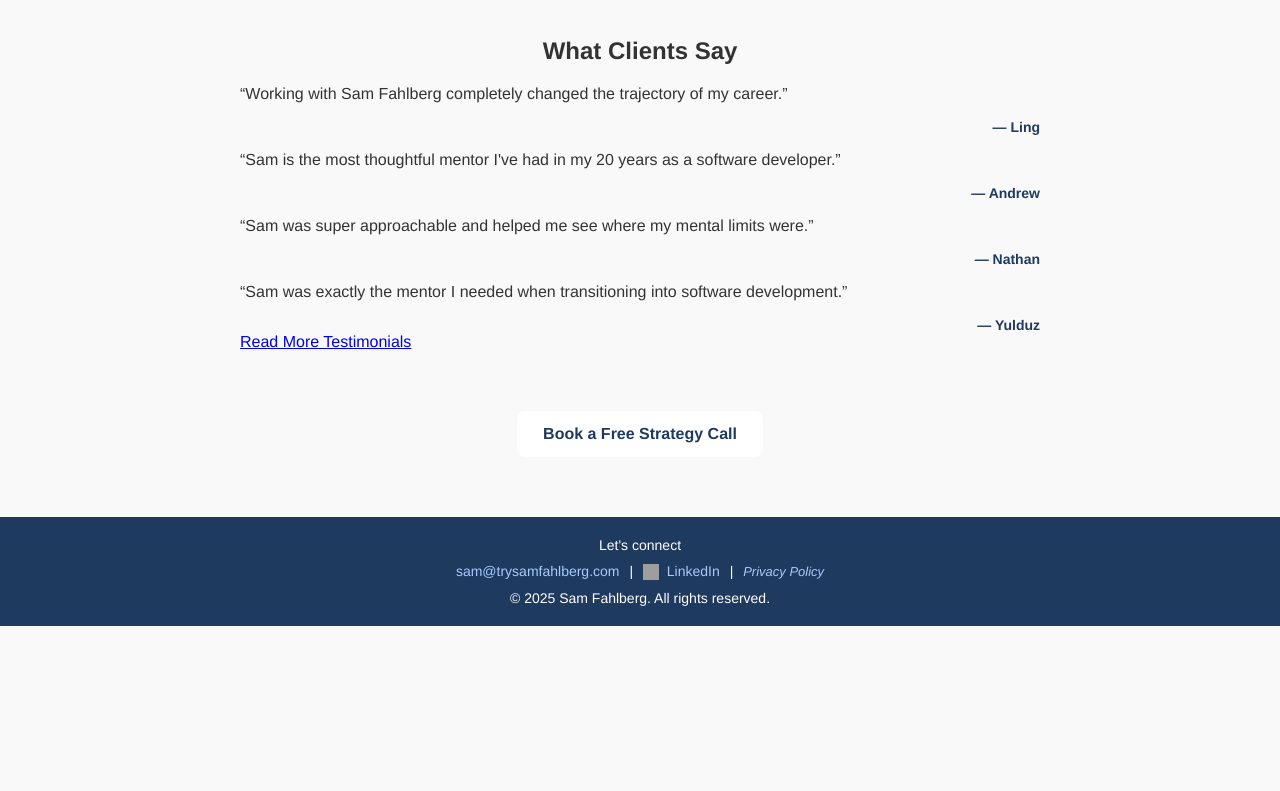
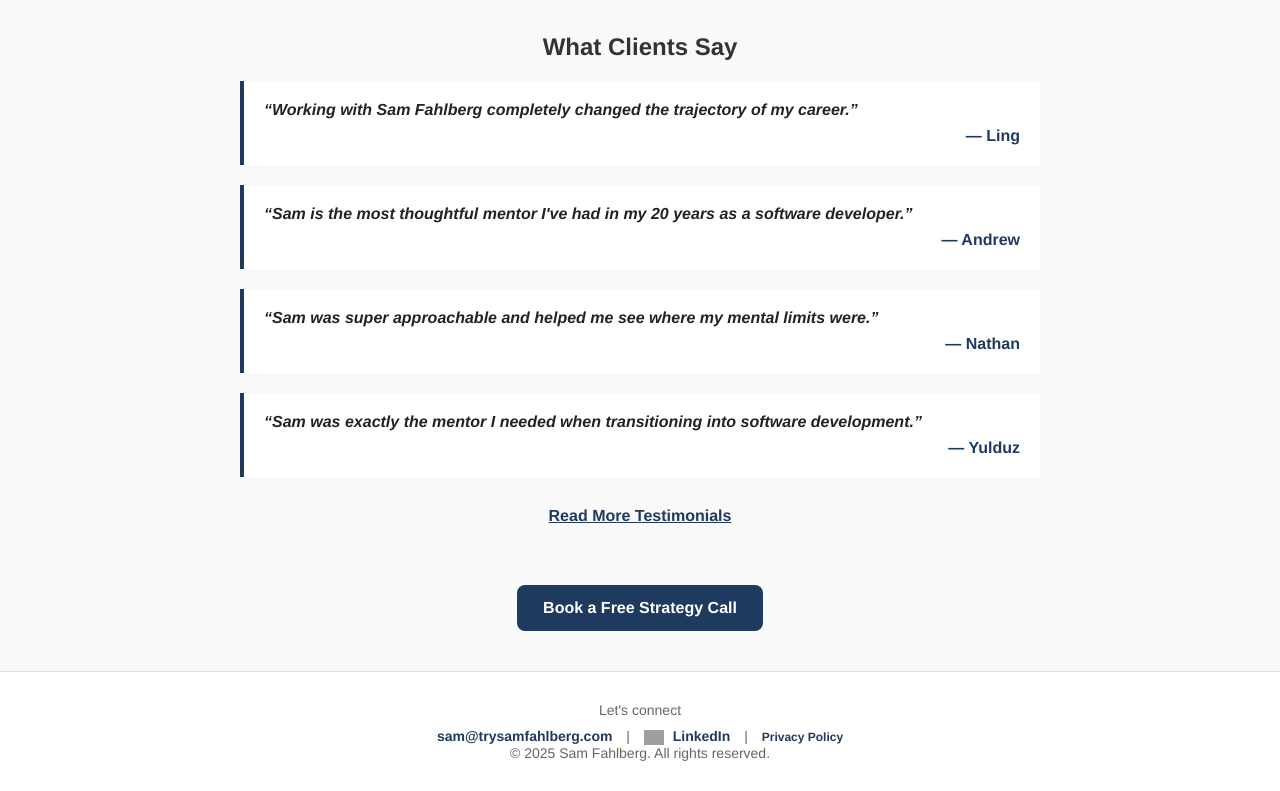
Before and after one commit to sfahlberg/sfahlberg.github.io, a plain HTML site: page index.html in a window 1280 px wide. Shown: the part 558-1349 px from the top of the page. Before the commit the page ends 1184 px from the top, so only its background shows below. Drawn offline with Linux system fonts and the light colour scheme; grey boxes are pictures that could not be loaded.

Commit message:
Update styles.css

```diff
--- a/styles.css
+++ b/styles.css
@@ -7,7 +7,7 @@ body {
 }
 
 header {
-  background-color: #1F3A5F;
+  background-color: #1f3a5f;
   padding: 40px 20px;
   text-align: center;
   color: white;
@@ -27,7 +27,7 @@ header p {
   display: inline-block;
   margin-top: 20px;
   background-color: #ffffff;
-  color: #1F3A5F;
+  color: #1f3a5f;
   padding: 12px 24px;
   border-radius: 8px;
   text-decoration: none;
@@ -48,9 +48,8 @@ header p {
 
 .section h2 {
   font-size: 24px;
-  margin-bottom: 20px;
+  margin-bottom: 10px;
   text-align: center;
-  font-weight: 600;
 }
 
 .profile {
@@ -65,108 +64,111 @@ header p {
   margin-bottom: 20px;
 }
 
-.testimonials .testimonial {
-  background-color: #fff;
-  border-left: 4px solid #1F3A5F;
-  padding: 20px 24px;
-  margin-bottom: 24px;
+.testimonial {
+  background-color: #ffffff;
+  border-left: 4px solid #1f3a5f;
+  padding: 20px;
+  margin: 20px 0;
+  font-style: italic;
   position: relative;
-  overflow: hidden;
-  transition: max-height 0.4s ease;
-  max-height: 100px;
-  cursor: default;
 }
 
-.testimonials .testimonial.expanded {
-  max-height: 1000px; /* large enough to show full text */
-  cursor: auto;
+.testimonial p {
+  margin: 0;
+  font-weight: 600;
+  font-size: 16px;
+  color: #222;
 }
 
-.testimonials .testimonial p {
-  margin: 0 0 12px 0;
-  line-height: 1.5;
+.testimonial .author {
+  font-weight: bold;
+  font-style: normal;
+  margin-top: 8px;
+  display: block;
+  color: #1f3a5f;
+  text-align: right;
 }
 
-.testimonials .testimonial .preview {
-  font-weight: 600;
+.read-more-wrapper {
+  text-align: center;
+  margin-top: 30px;
 }
 
-.testimonials .testimonial .full-text {
-  display: none;
-  margin-top: 0;
-  color: #555;
+.read-more-btn {
+  background-color: transparent;
+  border: none;
+  color: #1f3a5f;
+  font-weight: 700;
+  font-size: 16px;
+  cursor: pointer;
+  text-decoration: underline;
 }
 
-.testimonials .testimonial.expanded .full-text {
-  display: block;
-  margin-top: 10px;
-}
-
-.toggle-btn {
-  position: absolute;
-  top: 20px;
-  right: 20px;
-  background: none;
-  border: none;
-  font-size: 20px;
-  line-height: 1;
-  cursor: pointer;
-  color: #1F3A5F;
-  user-select: none;
-  padding: 4px 8px;
-  border-radius: 4px;
-  transition: background-color 0.2s ease;
-}
-
-.toggle-btn:hover {
-  background-color: rgba(31, 58, 95, 0.1);
-}
-
-.author {
-  display: block;
-  font-weight: bold;
-  text-align: right;
-  color: #1F3A5F;
-  font-size: 14px;
-  margin-top: 8px;
+.read-more-btn:hover {
+  color: #16304b;
 }
 
 .bottom-cta {
   text-align: center;
-  margin: 40px 0 60px;
+  margin: 40px 0;
+}
+
+.bottom-cta .cta {
+  background-color: #1f3a5f;
+  color: #ffffff;
+  border: 2px solid #1f3a5f;
+}
+
+.bottom-cta .cta:hover {
+  background-color: #16304b;
 }
 
 footer {
-  background-color: #1F3A5F;
-  color: white;
+  background-color: #ffffff;
+  padding: 30px 20px;
   text-align: center;
-  padding: 20px 15px;
   font-size: 14px;
+  color: #666;
+  border-top: 1px solid #ddd;
 }
 
-footer .contact-links {
-  margin: 10px 0;
+.contact-links {
+  margin-top: 10px;
 }
 
-footer a {
-  color: #a9c9ff;
+.contact-links a {
+  margin: 0 10px;
   text-decoration: none;
-  margin: 0 6px;
-  font-weight: 500;
+  color: #1f3a5f;
+  font-weight: 600;
 }
 
-footer a:hover {
+.contact-links a:hover {
   text-decoration: underline;
 }
 
 .linkedin-icon {
-  width: 16px;
-  height: 16px;
+  width: 20px;
   vertical-align: middle;
-  margin-right: 4px;
+  margin-right: 5px;
 }
 
 .privacy-link {
-  font-style: italic;
-  font-size: 13px;
+  font-size: 12px;
+  color: #888;
 }
+
+@media (max-width: 600px) {
+  header h1 {
+    font-size: 22px;
+  }
+  header p {
+    font-size: 16px;
+  }
+  .testimonial p {
+    font-size: 14px;
+  }
+  .testimonial .author {
+    font-size: 14px;
+  }
+}
```
